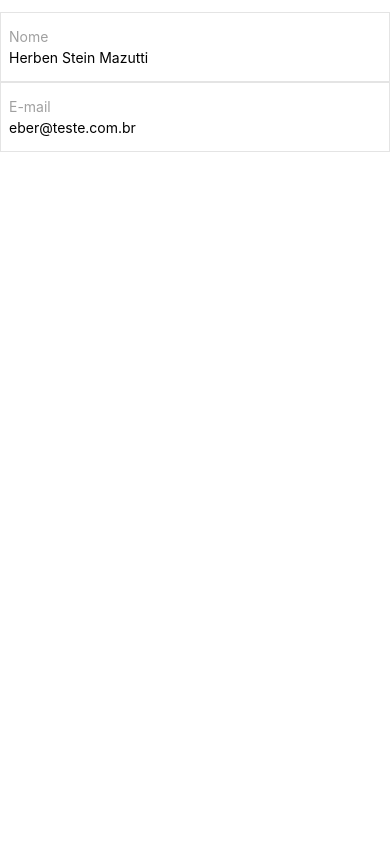
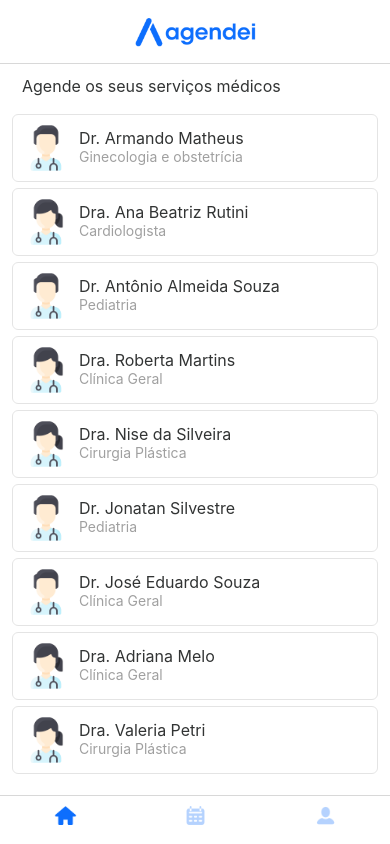
Before and after one commit to GitTec/app-agendamentos, a React Native app: screen / in a window 390 px wide. Built offline with nearby package versions, Linux system fonts and the light colour scheme.

Commit message:
Finalizado parte da tela Main, com abas de navegação

```diff
--- a/App.js
+++ b/App.js
@@ -3,6 +3,7 @@ import Account from "./src/screens/account/account.jsx";
 import Login from "./src/screens/login/login.jsx";
 import AbaCalendar from "./src/screens/abacalendar/abacalendar.jsx";
 import AbaProfile from "./src/screens/abaprofile/abaprofile.jsx";
+import Main from "./src/screens/main/main.jsx";
 
 function App() {
 
@@ -11,7 +12,8 @@ function App() {
     {/* <Account /> */}
     {/* <AbaHome /> */}
     {/* <AbaCalendar /> */}
-    <AbaProfile />
+    {/* <AbaProfile /> */}
+    <Main/>
   </>
 }
 
--- a/package.json
+++ b/package.json
@@ -9,10 +9,14 @@
     "web": "expo start --web"
   },
   "dependencies": {
+    "@react-navigation/bottom-tabs": "^7.2.0",
+    "@react-navigation/native": "^7.0.14",
     "expo": "~52.0.23",
     "expo-status-bar": "~2.0.0",
     "react": "18.3.1",
-    "react-native": "0.76.5"
+    "react-native": "0.76.5",
+    "react-native-safe-area-context": "4.12.0",
+    "react-native-screens": "~4.4.0"
   },
   "devDependencies": {
     "@babel/core": "^7.20.0"
--- /dev/null
+++ b/src/screens/main/main.jsx
@@ -0,0 +1,76 @@
+import { Image } from "react-native";
+import { NavigationContainer } from "@react-navigation/native";
+import { createBottomTabNavigator } from "@react-navigation/bottom-tabs";
+import icon from "../../constants/icon";
+
+import AbaHome from "../abahome/abahome";
+import AbaCalendar from "../abacalendar/abacalendar";
+import AbaProfile from "../abaprofile/abaprofile";
+
+
+const Tab = createBottomTabNavigator();
+
+function Main() {
+    return <NavigationContainer>
+        <Tab.Navigator>
+            <Tab.Screen name="Home" component={AbaHome} options={{
+                headerTitleAlign: "center",
+                headerTitle: () => {
+                    return <Image source={icon.logo} style={
+                        { width: 125, height: 29 }
+                    } />
+                },
+                tabBarShowLabel: false,
+                tabBarIcon: ({ focused }) => {
+                    return < Image source={icon.home} style={
+                        {
+                            width: 25,
+                            height: 25,
+                            opacity: focused ? 1 : 0.3
+                        }
+                    } />
+                }
+            }} />
+
+            <Tab.Screen name="Calendar" component={AbaCalendar} options={{
+                headerTitleAlign: "center",
+                headerTitle: () => {
+                    return <Image source={icon.logo} style={
+                        { width: 125, height: 29, }
+                    } />
+                },
+                tabBarShowLabel: false,
+                tabBarIcon: ({ focused }) => {
+                    return < Image source={icon.calendar} style={
+                        {
+                            width: 25,
+                            height: 25,
+                            opacity: focused ? 1 : 0.3
+                        }
+                    } />
+                }
+            }} />
+
+            <Tab.Screen name="Profile" component={AbaProfile} options={{
+                headerTitleAlign: "center",
+                headerTitle: () => {
+                    return <Image source={icon.logo} style={
+                        { width: 125, height: 29 }
+                    } />
+                },
+                tabBarShowLabel: false,
+                tabBarIcon: ({ focused }) => {
+                    return < Image source={icon.profile} style={
+                        {
+                            width: 25,
+                            height: 25,
+                            opacity: focused ? 1 : 0.3
+                        }
+                    } />
+                }
+            }} />
+        </Tab.Navigator>
+    </NavigationContainer>
+}
+
+export default Main;
```
Also changed, not shown: 1 other file (tests, documents, lock files or other folders).
